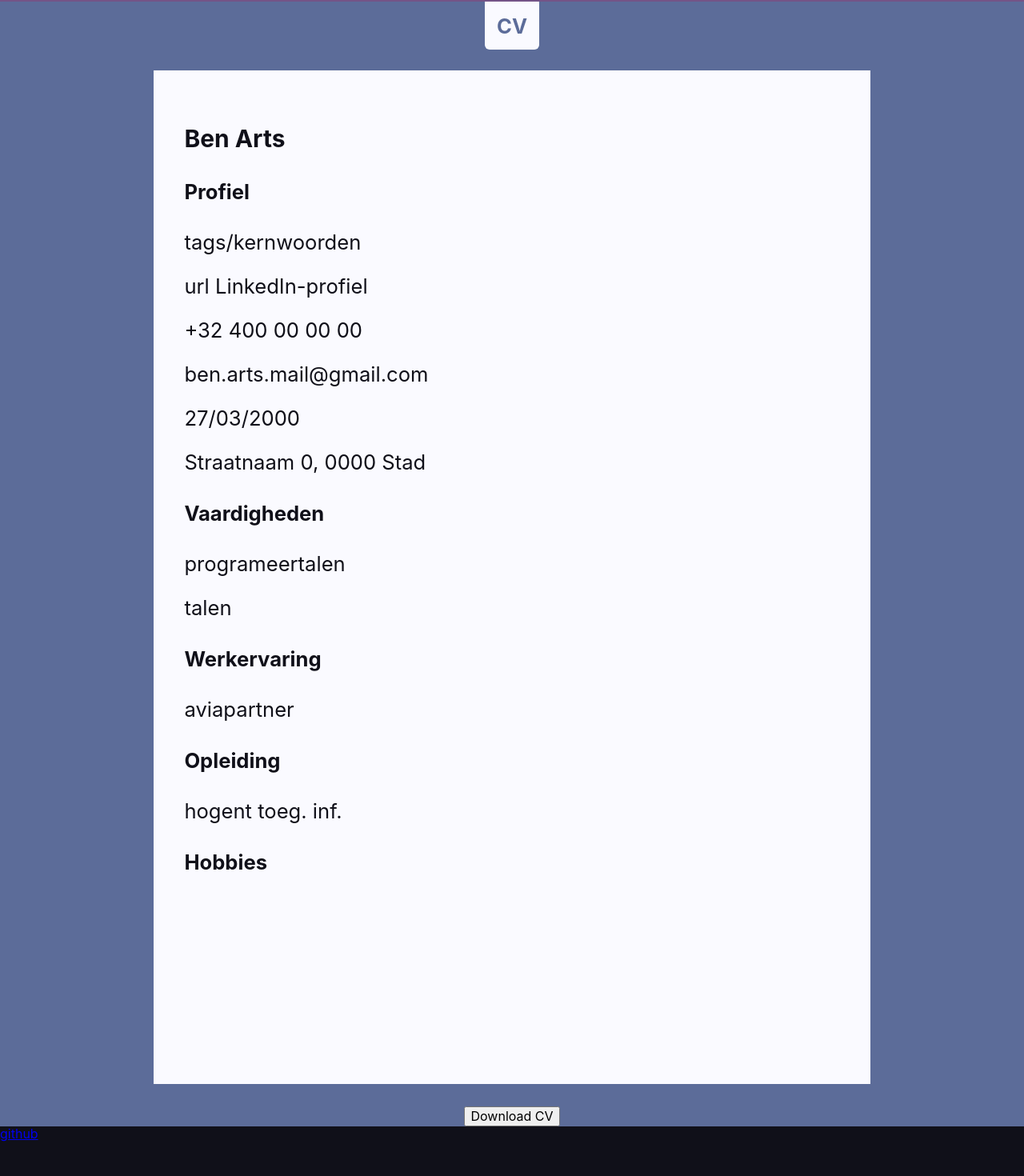
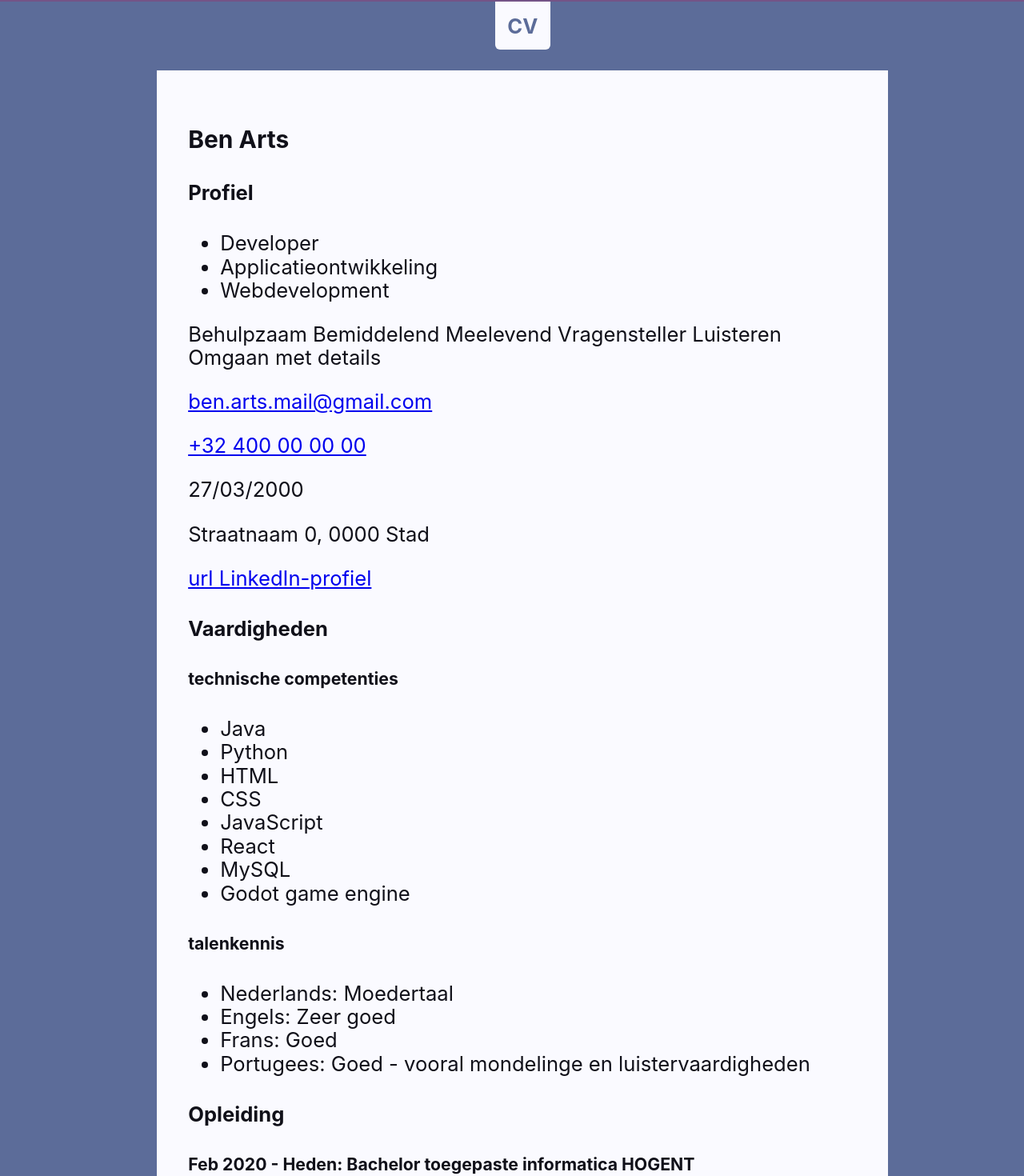
Before and after one commit to bengeendokter/bengeendokter.github.io, a React (Create React App) app: page / in a window 1280 px wide. Shown: the part 3008-4478 px from the top of the page at 80% size. Before the commit the page ends 4435 px from the top, so only its background shows below. Built offline with nearby package versions, Linux system fonts and the light colour scheme.

Commit message:
cv update

```diff
--- a/public/assets/content/projecten.json
+++ b/public/assets/content/projecten.json
@@ -3,14 +3,14 @@
     {
         "title": "Scouts Alowis Site",
         "tags": ["HTML", "CSS"],
-        "beschrijving": "Zelfgemaakte site voor Scouts Sint-Aloysius Aalst.",
+        "beschrijving": "Site voor Scouts Sint-Aloysius Aalst.",
         "imgAlt": "screenshot van Alowis Site",
         "imgSrc": "./assets/images/projecten/alowissite.png"
 
     },
     {
         "title": "Rummikub",
-        "tags": ["Java", "Groepswerk" ,"HoGent"],
+        "tags": ["Java", "Groepswerk" ,"HOGENT"],
         "beschrijving": "Java applictie van het spel Rummikub.",
         "imgAlt": "screenshot van Rummikub project",
         "imgSrc": "./assets/images/projecten/rummikub.png"
--- a/src/App.css
+++ b/src/App.css
@@ -114,7 +114,7 @@ header nav ul
 }
 
 /* intro */
-section[title="intro"]
+section[aria-label="intro"]
 {
   display: grid;
   justify-items: center;
--- a/src/App.js
+++ b/src/App.js
@@ -36,7 +36,7 @@ function App()
         </nav>
       </header>
       <main id='main-content'>
-        <section title='intro'>
+        <section aria-label='intro'>
           <img src="./assets/images/PF.jpg" alt="foto van mezelf" className='PF' />
           <p className='naam'>Ben Arts</p>
           <p className='geendokter'>geen dokter</p>
--- a/src/components/CV/CV.jsx
+++ b/src/components/CV/CV.jsx
@@ -1,38 +1,72 @@
 import React from 'react';
 import CVCSS from './CV.module.css';
+import ExtLink from '../ExtLink';
 
 export default function CV({children, ...rest})
 {
     return (
         <article className={CVCSS.main}>
-            <section title='naam'>
+            <section aria-label='naam'>
                 <h3>Ben Arts</h3>
             </section>
             <section aria-labelledby='profiel-title'>
                 <h4 id='profiel-title'>profiel</h4>
-                <p>tags/kernwoorden</p>
-
-                <p>url LinkedIn-profiel</p>
-                <p>+32 400 00 00 00</p>
-                <p>ben.arts.mail@gmail.com</p>
+                <ul>
+                    <li>Developer</li>
+                    <li>Applicatieontwikkeling</li>
+                    <li>Webdevelopment</li>
+                </ul>
+                {/* elevator pitch
+                What you do
+                What you want to do
+                Where
+                Sector
+                Skills you want to improve/use/emphasize */}
+                <p>Behulpzaam Bemiddelend Meelevend Vragensteller Luisteren Omgaan met details</p>
+                <p></p>
+                <p><a href="mailto:ben.arts.mail@gmail.com">ben.arts.mail@gmail.com</a></p>
+                <p><a href="tel:+32 400 00 00 00">+32 400 00 00 00</a></p>
                 <p>27/03/2000</p>
                 <p>Straatnaam 0, 0000 Stad</p>
+                <p><ExtLink href="https://www.linkedin.com/">url LinkedIn-profiel</ExtLink></p>
             </section>
             <section aria-labelledby='vaardigheden-title'>
                 <h4 id='vaardigheden-title'>vaardigheden</h4>
-                <p>programeertalen</p>
-                <p>talen</p>
+                <h5>technische competenties</h5>
+                <ul>
+                    <li>Java</li>
+                    <li>Python</li>
+                    <li>HTML</li>
+                    <li>CSS</li>
+                    <li>JavaScript</li>
+                    <li>React</li>
+                    <li>MySQL</li>
+                    <li>Godot game engine</li>
+                </ul>
+                <h5>talenkennis</h5>
+                <ul>
+                    <li>Nederlands: Moedertaal</li>
+                    <li>Engels: Zeer goed</li>
+                    <li>Frans: Goed</li>
+                    <li>Portugees: Goed - vooral mondelinge en luistervaardigheden</li>
+                </ul>
+            </section>
+            <section aria-labelledby='opleiding-title'>
+                <h4 id='opleiding-title'>opleiding</h4>
+                <h5>Feb 2020 - Heden: Bachelor toegepaste informatica HOGENT</h5>
             </section>
             <section aria-labelledby='werkervaring-title'>
                 <h4 id='werkervaring-title'>werkervaring</h4>
-                <p>aviapartner</p>
+                <h5>Aug 2018: Jobstudent IT Aviapartner</h5>
+                <p>Deployen van software op nieuwgekochte PC's en vervangen van oude PC's</p>
             </section>
-            <section aria-labelledby='opleiding-title'>
-                <h4 id='opleiding-title'>opleiding</h4>
-                <p>hogent toeg. inf.</p>
-            </section>
-            <section aria-labelledby='hobbies-title'>
-                <h4 id='hobbies-title'>hobbies</h4>
+            <section aria-labelledby='hobbys-title'>
+                <h4 id='hobbys-title'>hobby's</h4>
+                <ul>
+                    <li>Scouts</li>
+                    <li>Dansen (Ballroom & Latin)</li>
+                    <li>Video gaming</li>
+                </ul>
             </section>
         </article>
     );
```
